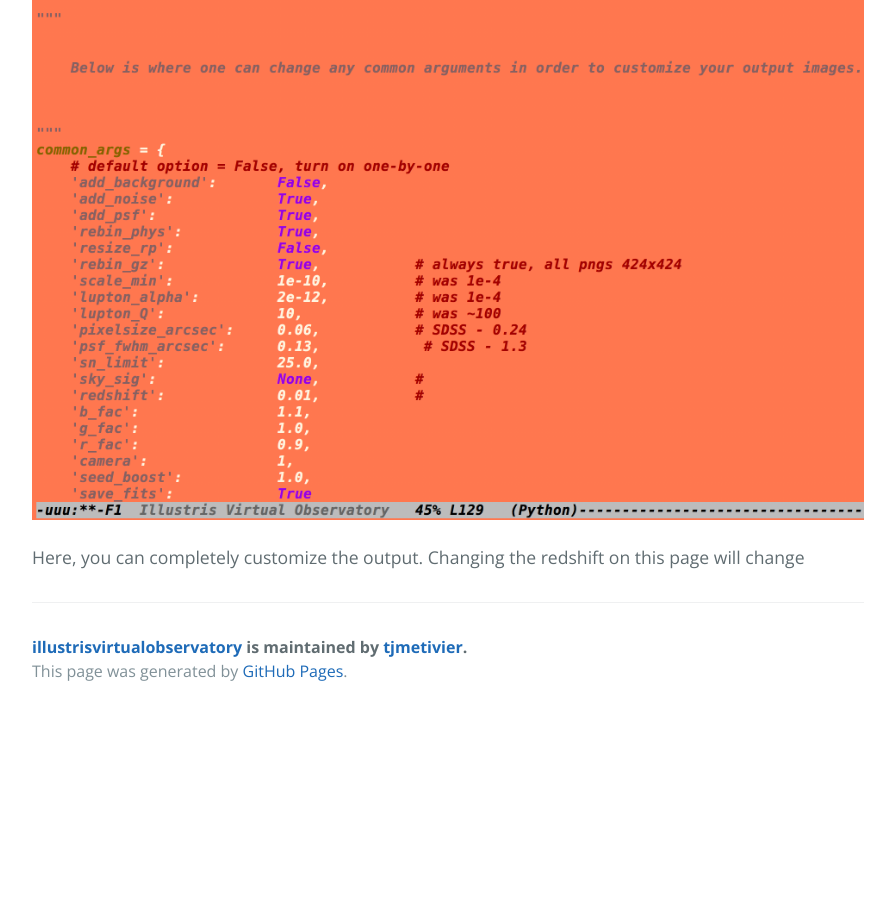
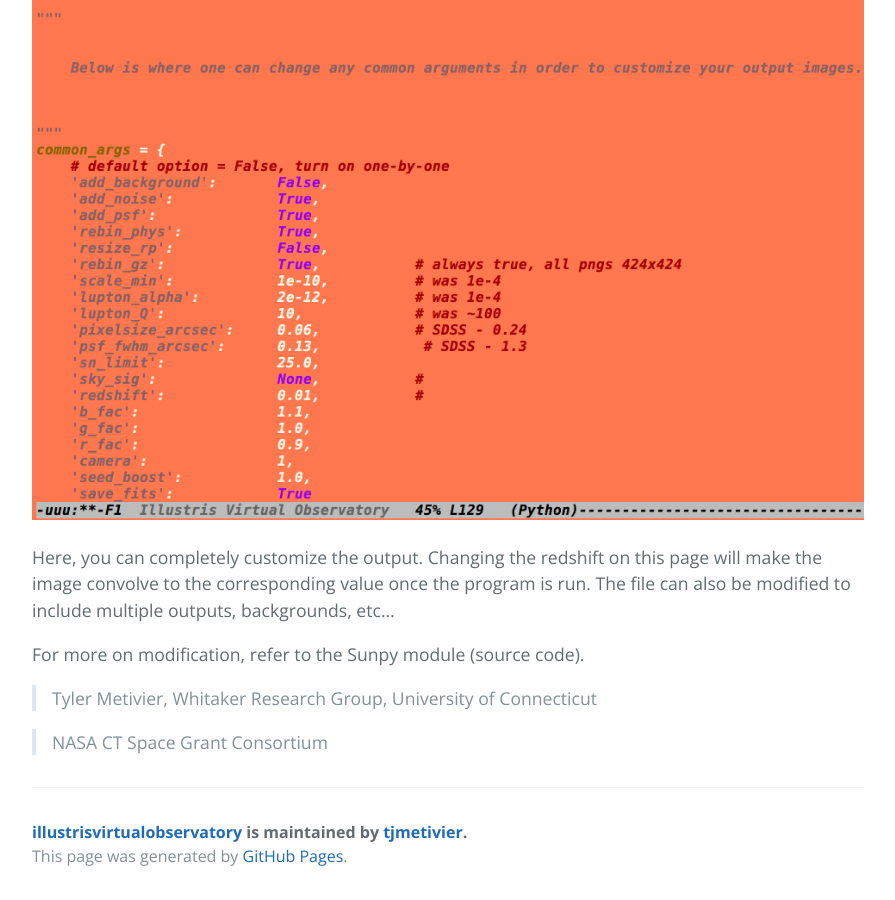
Before and after one commit to tjmetivier/illustrisvirtualobservatory, a Jekyll site: the page built from index.md, in a window 1280 px wide and 900 px high, scrolled down 3792 px. Shown: the whole window, without its empty margins (192-1087 px from the left). Built offline with Jekyll 4.4.1, drawn with Linux system fonts in a browser that asks for light colours; before the commit the page ends 4507 px from its top, so only the background shows below that.

Commit message:
Update index.md

```diff
--- a/index.md
+++ b/index.md
@@ -73,4 +73,11 @@
 
 ![Full Functions](misc/pics/p5.png)
 
-Here, you can completely customize the output. Changing the redshift on this page will change
+Here, you can completely customize the output. Changing the redshift on this page will make the image convolve to the corresponding value once the program is run. The file can also be modified to include multiple outputs, backgrounds, etc...
+
+For more on modification, refer to the Sunpy module (source code).
+
+
+> Tyler Metivier, Whitaker Research Group, University of Connecticut
+
+> NASA CT Space Grant Consortium
```
